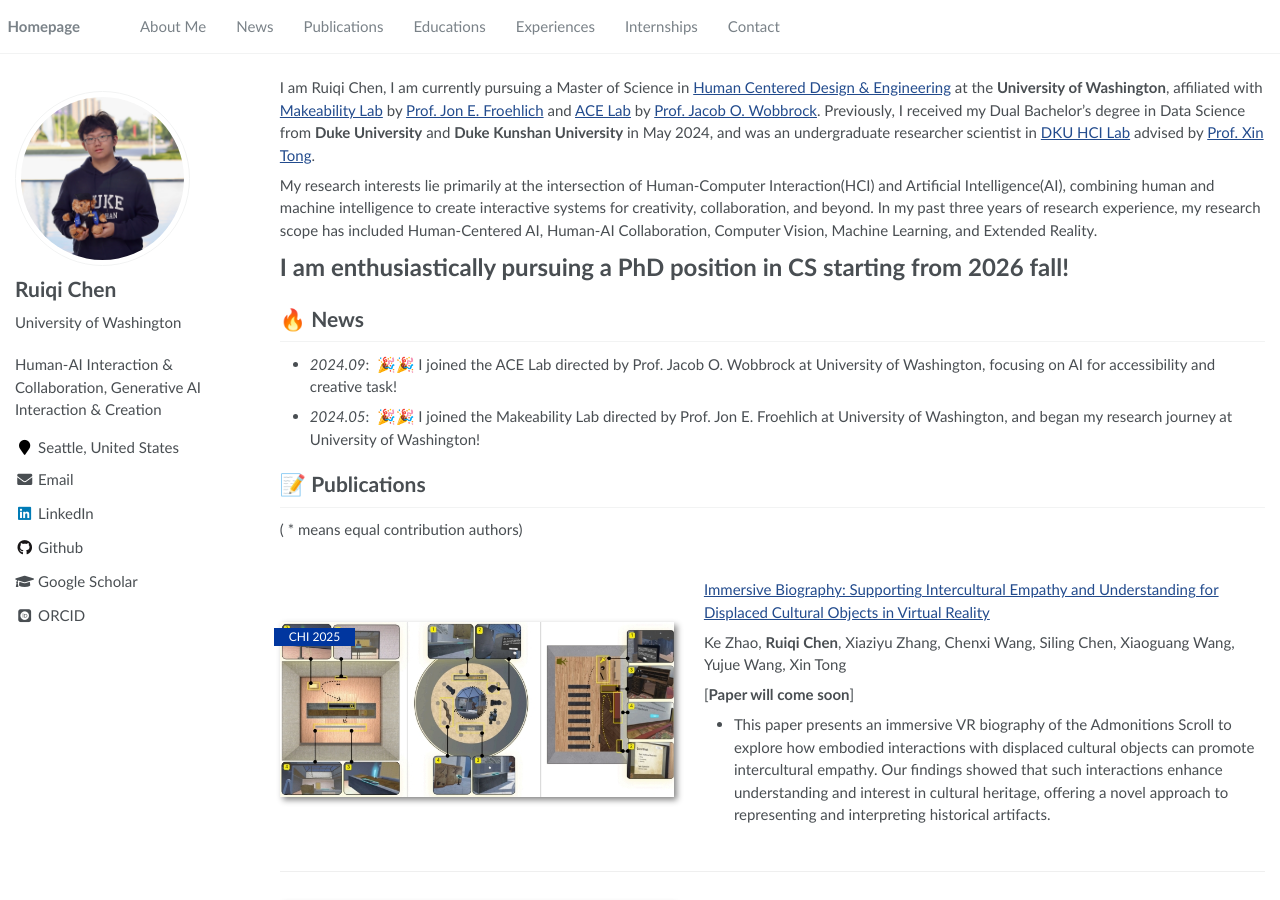
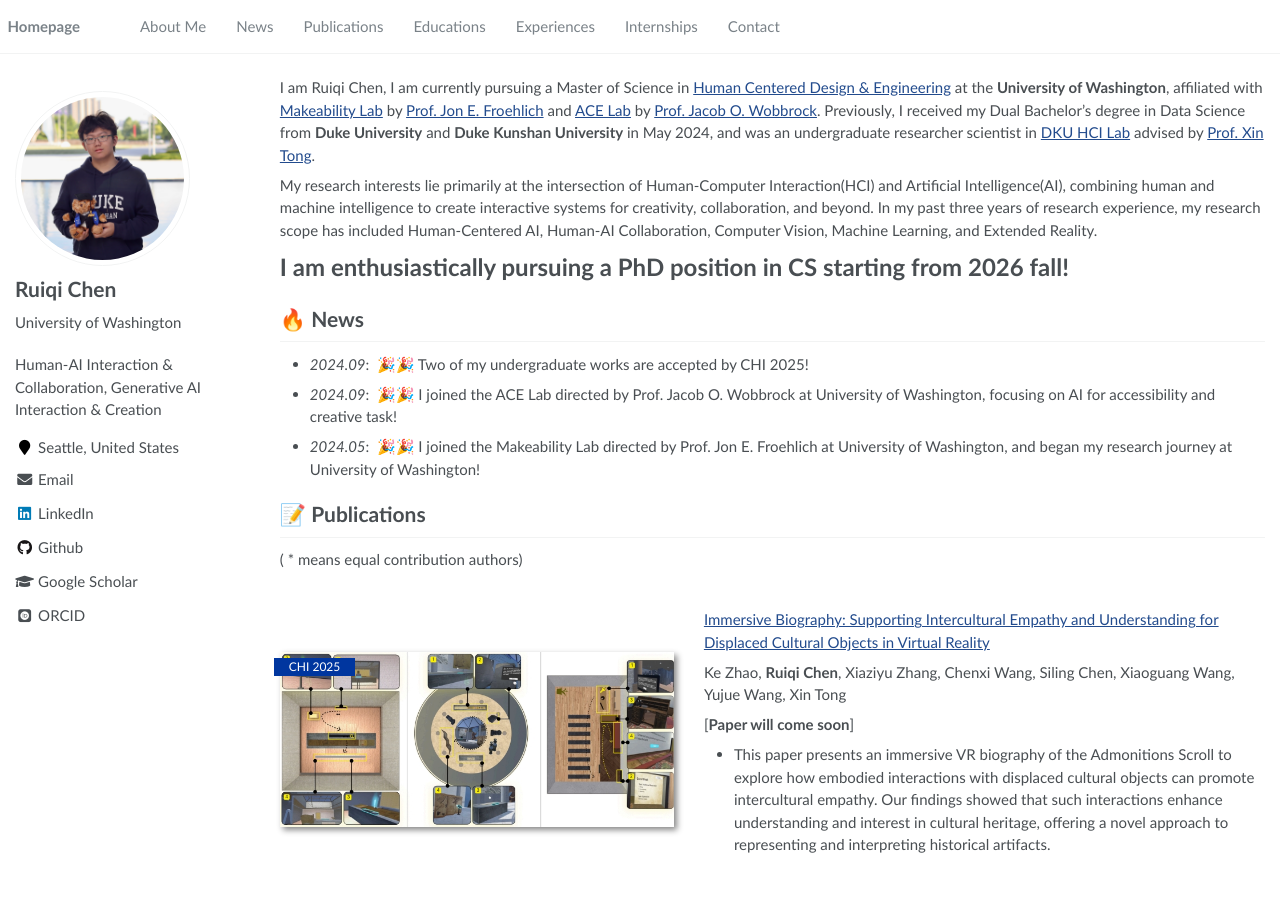
Before and after one commit to Ruiqi-Chen-0216/Ruiqi-Chen-0216.github.io, a Jekyll site: the page built from _pages/home.md, in a window 1280 px wide and 900 px high. Built offline with Jekyll 4.4.1, drawn with Linux system fonts in a browser that asks for light colours; some web fonts are replaced.

Commit message:
Update home.md

```diff
--- a/_pages/home.md
+++ b/_pages/home.md
@@ -24,6 +24,8 @@ My research interests lie primarily at the intersection of Human-Computer Intera
 
 
 # 🔥 News
+- *2024.09*: &nbsp;🎉🎉 Two of my undergraduate works are accepted by CHI 2025!
+
 - *2024.09*: &nbsp;🎉🎉 I joined the ACE Lab directed by Prof. Jacob O. Wobbrock at University of Washington, focusing on AI for accessibility and creative task!
 
 - *2024.05*: &nbsp;🎉🎉 I joined the Makeability Lab directed by Prof. Jon E. Froehlich at University of Washington, and began my research journey at University of Washington!
```
